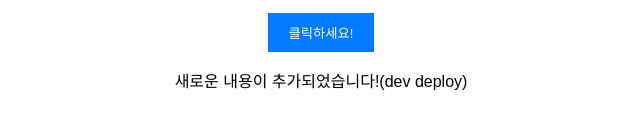
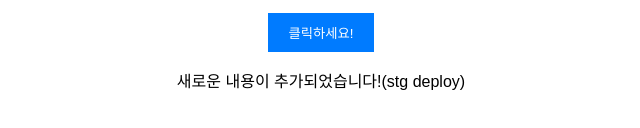
Before and after one commit to nayupuel/multimodal, a plain HTML site: page index.html in a window 1280 px wide. Shown: the part 144-272 px from the top of the page, 319-959 px from the left. Drawn offline with Linux system fonts and the light colour scheme.

```diff
--- a/index.html
+++ b/index.html
@@ -11,6 +11,6 @@
     <p>이것은 저의 첫 번째 프로젝트입니다.</p>
     <button id="myButton">클릭하세요!</button>
     <script src="script.js"></script>
-    <p>새로운 내용이 추가되었습니다!(dev deploy)</p>
+    <p>새로운 내용이 추가되었습니다!(stg deploy)</p>
 </body>
 </html>
```
